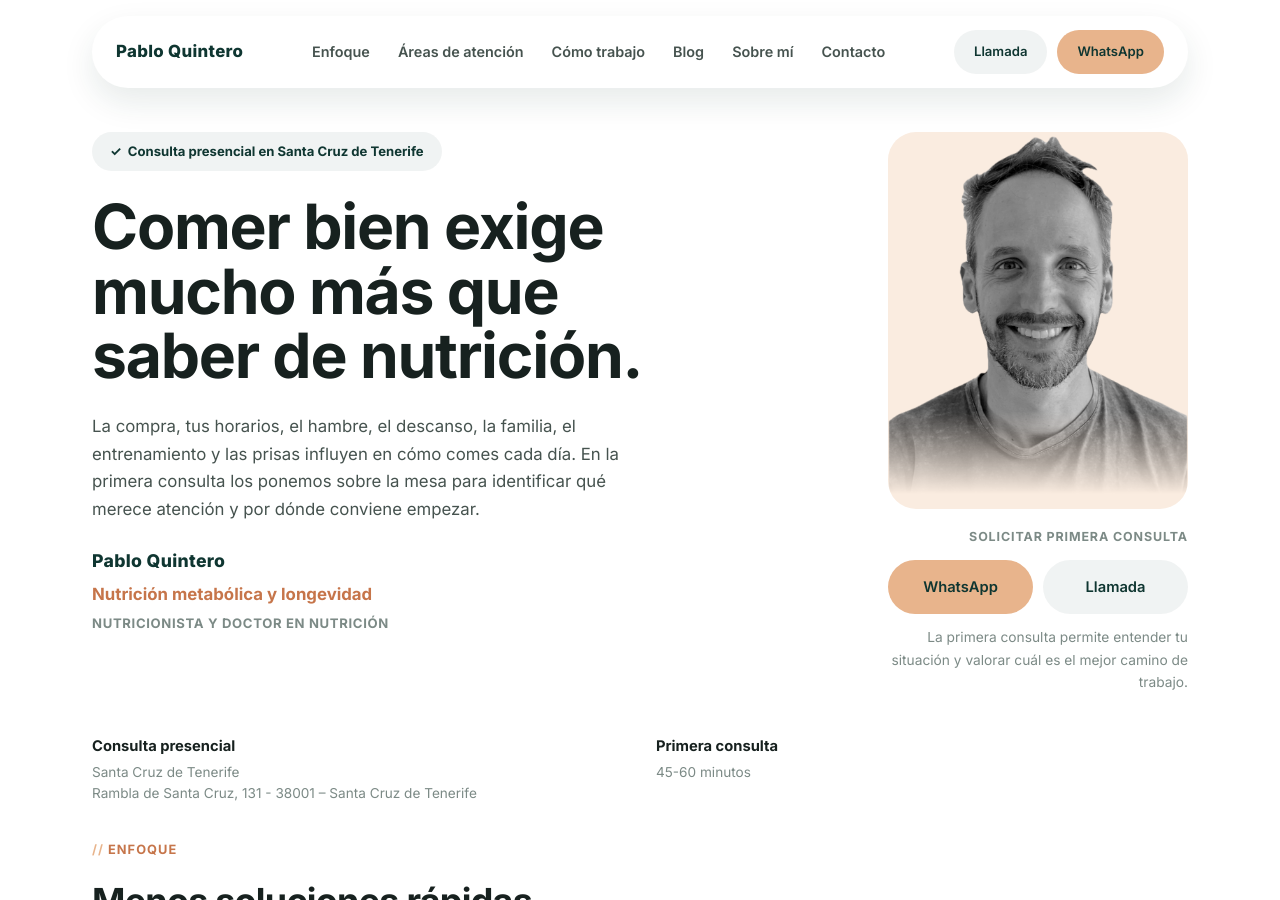
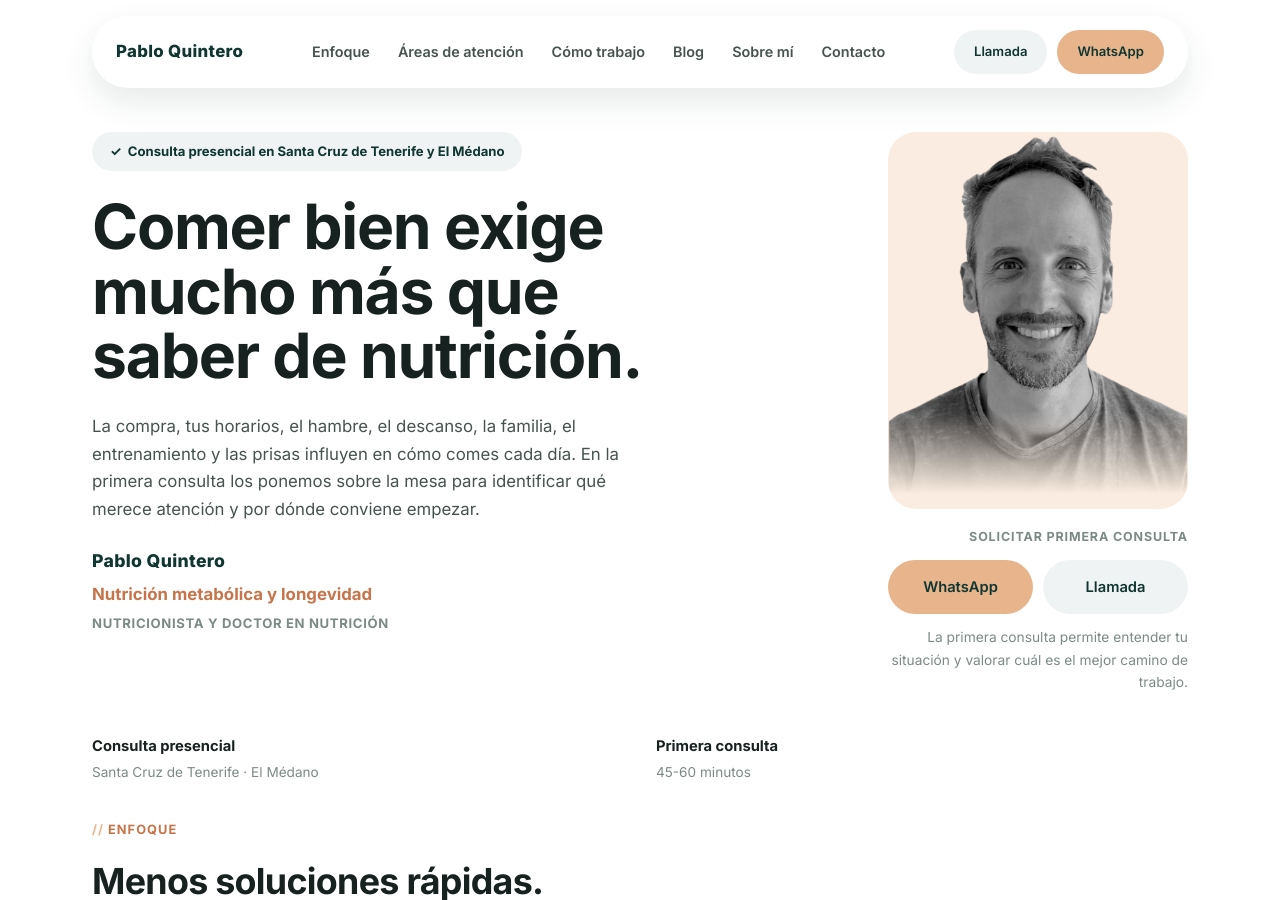
Before and after one commit to pquinriver/pabloquintero-nutricion, a Jekyll site: the page index.html, which Jekyll copies as it is, in a window 1280 px wide and 900 px high. Built offline with Jekyll 4.4.1, drawn with Linux system fonts in a browser that asks for light colours; some of the changed text lies outside the part shown.

Commit message:
Add El Médano as a second practice location alongside Santa Cruz de Tenerife
Reflects the new two-location strategy: updates the hero badge, contact
details, footer, page title/meta/OG/Twitter tags, and JSON-LD (adds
areaServed for both cities). Also removes the specific Santa Cruz street
address from visible copy and structured data.

Co-Authored-By: Claude Sonnet 5 <noreply@anthropic.com>
Claude-Session: https://claude.ai/code/session_01DnN3Tam13buBricv2YHgrr

```diff
--- a/_config.yml
+++ b/_config.yml
@@ -1,5 +1,5 @@
 title: "Pablo Quintero — Nutrición"
-description: "Acompañamiento nutricional basado en evidencia con Pablo Quintero, Doctor en Nutrición. Consulta presencial en Santa Cruz de Tenerife."
+description: "Acompañamiento nutricional basado en evidencia con Pablo Quintero, Doctor en Nutrición. Consulta presencial en Santa Cruz de Tenerife y El Médano."
 url: "https://pabloquinteronutricion.com"
 lang: es
 
--- a/_includes/footer.html
+++ b/_includes/footer.html
@@ -1,7 +1,7 @@
   <footer>
     <p class="f-name">Pablo Quintero</p>
     <p>Nutrición metabólica y longevidad · Nutricionista y Doctor en Nutrición</p>
-    <p>Santa Cruz de Tenerife</p>
+    <p>Santa Cruz de Tenerife · El Médano</p>
     <p class="f-links"><a href="#">Instagram</a>·<a href="https://www.linkedin.com/in/pabloquintero" target="_blank" rel="noopener">LinkedIn</a></p>
     <p class="f-legal"><a href="{{ '/aviso-legal.html' | relative_url }}">Aviso legal</a>·<a href="{{ '/privacidad.html' | relative_url }}">Política de privacidad</a>·<a href="{{ '/cookies.html' | relative_url }}">Política de cookies</a></p>
     <p class="f-disclaimer">Doctor en Nutrición. La consulta nutricional no sustituye el diagnóstico ni el tratamiento médico.</p>
--- a/index.html
+++ b/index.html
@@ -3,8 +3,8 @@
 <head>
 <meta charset="UTF-8">
 <meta name="viewport" content="width=device-width, initial-scale=1">
-<title>Pablo Quintero — Nutrición metabólica y longevidad · Santa Cruz de Tenerife</title>
-<meta name="description" content="Acompañamiento nutricional basado en evidencia con Pablo Quintero, Doctor en Nutrición. Consulta presencial en Santa Cruz de Tenerife.">
+<title>Pablo Quintero — Nutrición metabólica y longevidad · Santa Cruz de Tenerife y El Médano</title>
+<meta name="description" content="Acompañamiento nutricional basado en evidencia con Pablo Quintero, Doctor en Nutrición. Consulta presencial en Santa Cruz de Tenerife y El Médano.">
 <link rel="canonical" href="https://pabloquinteronutricion.com/">
 <meta name="theme-color" content="#0f3631">
 <link rel="icon" type="image/svg+xml" href="favicon.svg">
@@ -14,11 +14,11 @@
 <meta property="og:site_name" content="Pablo Quintero — Nutrición">
 <meta property="og:url" content="https://pabloquinteronutricion.com/">
 <meta property="og:title" content="Pablo Quintero — Nutrición metabólica y longevidad">
-<meta property="og:description" content="Acompañamiento nutricional basado en evidencia con Pablo Quintero, Doctor en Nutrición. Consulta presencial en Santa Cruz de Tenerife.">
+<meta property="og:description" content="Acompañamiento nutricional basado en evidencia con Pablo Quintero, Doctor en Nutrición. Consulta presencial en Santa Cruz de Tenerife y El Médano.">
 <meta property="og:image" content="https://pabloquinteronutricion.com/assets/pablo.png">
 <meta name="twitter:card" content="summary_large_image">
 <meta name="twitter:title" content="Pablo Quintero — Nutrición metabólica y longevidad">
-<meta name="twitter:description" content="Acompañamiento nutricional basado en evidencia con Pablo Quintero, Doctor en Nutrición. Consulta presencial en Santa Cruz de Tenerife.">
+<meta name="twitter:description" content="Acompañamiento nutricional basado en evidencia con Pablo Quintero, Doctor en Nutrición. Consulta presencial en Santa Cruz de Tenerife y El Médano.">
 <meta name="twitter:image" content="https://pabloquinteronutricion.com/assets/pablo.png">
 
 <link rel="preconnect" href="https://fonts.googleapis.com">
@@ -33,19 +33,20 @@
       "@type": "MedicalBusiness",
       "@id": "https://pabloquinteronutricion.com/#business",
       "name": "Pablo Quintero — Nutrición",
-      "description": "Acompañamiento nutricional basado en evidencia con Pablo Quintero, Doctor en Nutrición. Consulta presencial en Santa Cruz de Tenerife.",
+      "description": "Acompañamiento nutricional basado en evidencia con Pablo Quintero, Doctor en Nutrición. Consulta presencial en Santa Cruz de Tenerife y El Médano.",
       "url": "https://pabloquinteronutricion.com/",
       "image": "https://pabloquinteronutricion.com/assets/pablo.png",
       "telephone": "+34642104190",
       "email": "pablo@quinriver.es",
       "address": {
         "@type": "PostalAddress",
-        "streetAddress": "Rambla de Santa Cruz, 131",
-        "postalCode": "38001",
-        "addressLocality": "Santa Cruz de Tenerife",
         "addressRegion": "Canarias",
         "addressCountry": "ES"
       },
+      "areaServed": [
+        { "@type": "City", "name": "Santa Cruz de Tenerife" },
+        { "@type": "City", "name": "El Médano" }
+      ],
       "employee": { "@id": "https://pabloquinteronutricion.com/#pablo" }
     },
     {
@@ -141,7 +142,7 @@
   <section class="hero" id="top">
     <div class="hero-grid">
       <div class="hero-left">
-        <div class="eyebrow-check">✓ &nbsp;Consulta presencial en Santa Cruz de Tenerife</div>
+        <div class="eyebrow-check">✓ &nbsp;Consulta presencial en Santa Cruz de Tenerife y El Médano</div>
         <h1>Comer bien exige mucho más que saber de nutrición.</h1>
 
         <p class="lede">La compra, tus horarios, el hambre, el descanso, la familia, el entrenamiento y las prisas influyen en cómo comes cada día. En la primera consulta los ponemos sobre la mesa para identificar qué merece atención y por dónde conviene empezar.</p>
@@ -155,7 +156,7 @@
 
       <div class="hero-right">
         <div class="hero-photo">
-          <img src="assets/pablo.png" alt="Pablo Quintero, nutricionista y Doctor en Nutrición, en su consulta de Santa Cruz de Tenerife">
+          <img src="assets/pablo.png" alt="Pablo Quintero, nutricionista y Doctor en Nutrición, en su consulta de Santa Cruz de Tenerife y El Médano">
         </div>
         <div class="hero-cta">
           <p class="cta-label">Solicitar primera consulta</p>
@@ -169,7 +170,7 @@
     </div>
 
     <div class="info-row">
-      <div class="info"><div class="info-label">Consulta presencial</div><div class="info-sub">Santa Cruz de Tenerife<br>Rambla de Santa Cruz, 131 - 38001 – Santa Cruz de Tenerife</div></div>
+      <div class="info"><div class="info-label">Consulta presencial</div><div class="info-sub">Santa Cruz de Tenerife · El Médano</div></div>
       <div class="info"><div class="info-label">Primera consulta</div><div class="info-sub">45-60 minutos</div></div>
     </div>
   </section>
@@ -331,8 +332,7 @@
       <div class="contact-details">
         <div>
           <div class="label">Consulta presencial</div>
-          <div class="value">Santa Cruz de Tenerife</div>
-          <div style="color:rgba(249,241,232,.65);font-size:.88rem;">Rambla de Santa Cruz, 131 - 38001 – Santa Cruz de Tenerife</div>
+          <div class="value">Santa Cruz de Tenerife · El Médano</div>
         </div>
         <div>
           <div class="label">Email</div>
@@ -369,7 +369,7 @@
   <footer>
     <p class="f-name">Pablo Quintero</p>
     <p>Nutrición metabólica y longevidad · Nutricionista y Doctor en Nutrición</p>
-    <p>Santa Cruz de Tenerife</p>
+    <p>Santa Cruz de Tenerife · El Médano</p>
     <p class="f-links"><a href="#">Instagram</a>·<a href="https://www.linkedin.com/in/pabloquintero" target="_blank" rel="noopener">LinkedIn</a></p>
     <p class="f-legal"><a href="aviso-legal.html">Aviso legal</a>·<a href="privacidad.html">Política de privacidad</a>·<a href="cookies.html">Política de cookies</a></p>
     <p class="f-disclaimer">Doctor en Nutrición. La consulta nutricional no sustituye el diagnóstico ni el tratamiento médico.</p>
```
